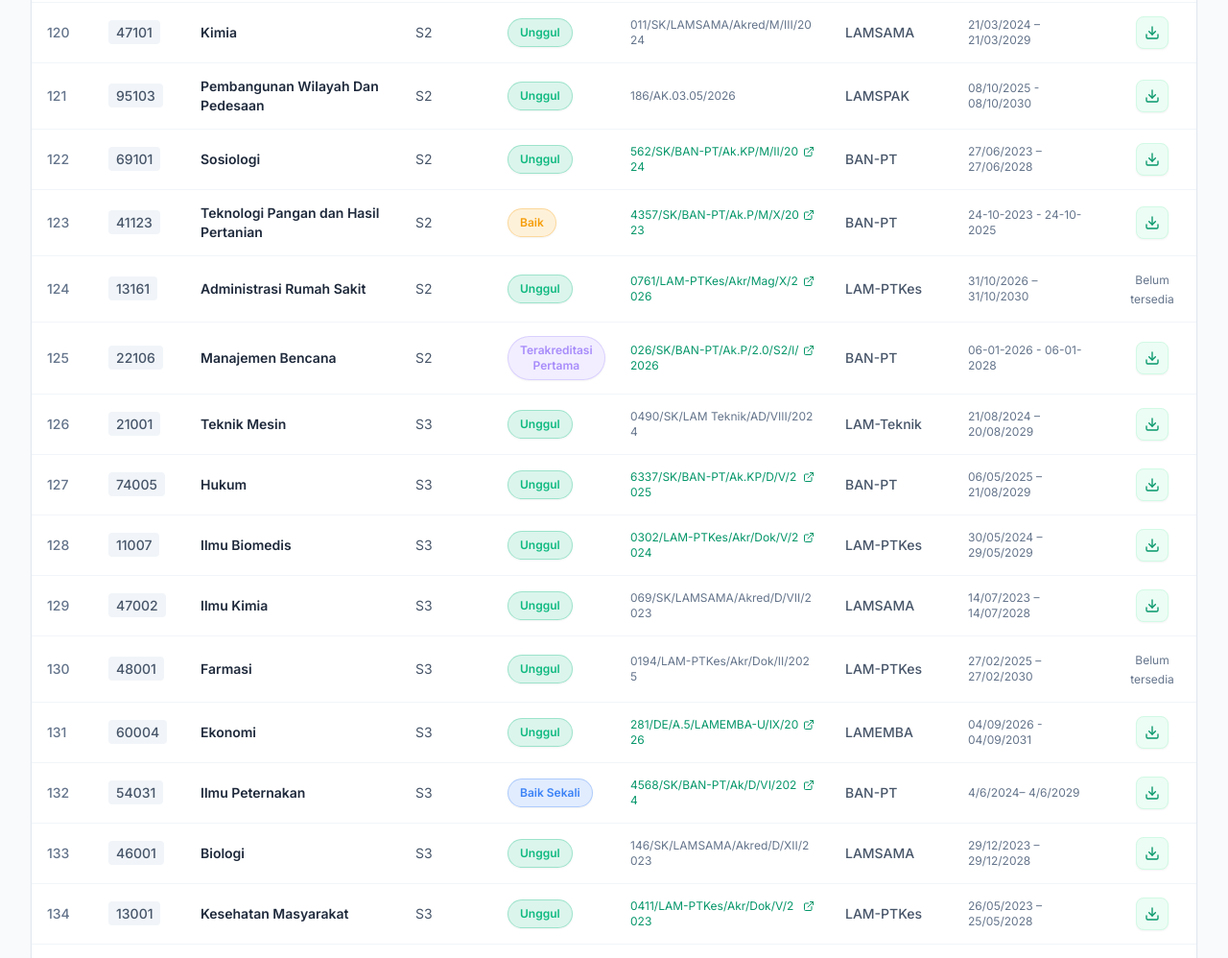
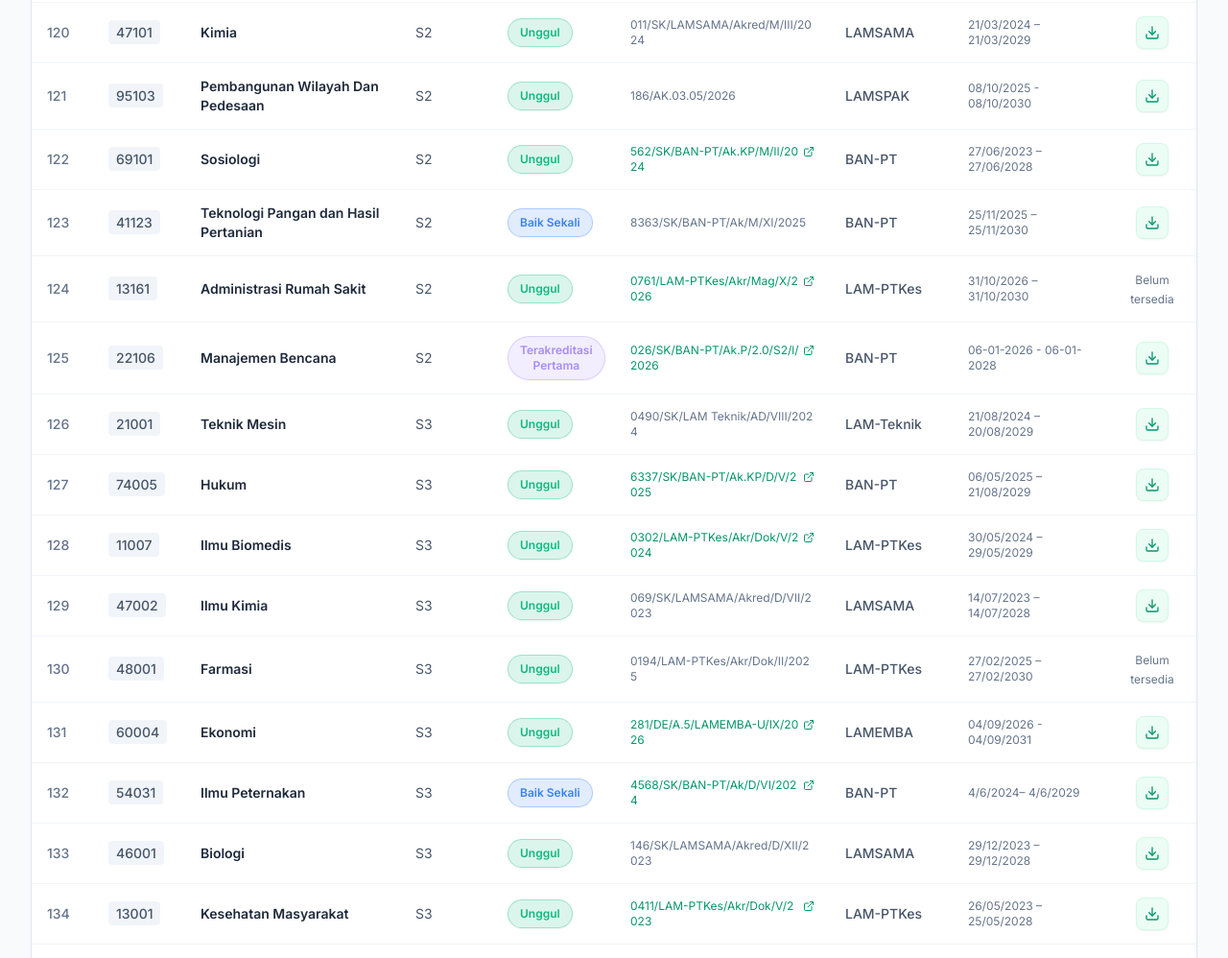
Before and after one commit to waldi89/Akreditasi-Nasional-Update-19-Mei-2026, a plain HTML site: page index.html in a window 1280 px wide. Shown: the part 7971-8969 px from the top of the page at 96% size. Drawn offline with nearby package versions, Linux system fonts and the light colour scheme.

Commit message:
Perbarui akreditasi S2 TPHP menjadi Baik Sekali
Gunakan sertifikat BAN-PT 8363/SK/BAN-PT/Ak/M/XI/2025 yang diberikan pengguna. Perbarui peringkat menjadi Baik Sekali dan masa berlaku 25 November 2025 sampai 25 November 2030. Tautkan sertifikat JPEG di folder dokumen. Lepas tautan SK periode lama karena berkas SK keputusan baru belum tersedia.

```diff
--- a/index.html
+++ b/index.html
@@ -262,7 +262,7 @@
                 <tr><td>120</td><td>47101</td><td>Kimia</td><td>S2</td><td>Unggul</td><td>011/SK/LAMSAMA/Akred/M/III/2024</td><td>21/03/2024 – 21/03/2029</td><td>LAMSAMA</td><td><a href="https://drive.google.com/file/d/14QCXXSo3TMH3TPtDodbV-zVF-EM4YbTo/view"><button class="btn success">Sertifikat</button></a></td></tr>
                 <tr><td>121</td><td>95103</td><td>Pembangunan Wilayah Dan Pedesaan</td><td>S2</td><td>Unggul</td><td>186/AK.03.05/2026</td><td>08/10/2025 - 08/10/2030</td><td>LAMSPAK</td><td><a href="https://lpm.unand.ac.id/wp-content/uploads/2026/07/SERTIFIKAT-AKREDITASI-PWD-LAMSPAK.pdf"><button class="btn success">Sertifikat</button></a></td></tr>
                 <tr><td>122</td><td>69101</td><td>Sosiologi</td><td>S2</td><td>Unggul</td><td><a href="https://drive.google.com/file/d/1jG_do96dCs5J0VV8UOSGML11RB5zqlfR/view">562/SK/BAN-PT/Ak.KP/M/II/2024</a></td><td>27/06/2023 – 27/06/2028</td><td>BAN-PT</td><td><a href="https://drive.google.com/file/d/1MllOT_D4JXMfYdl-qSYBtRKLGt5SJw4B/view?usp=sharing">Sertifikat</a></td></tr>
-                <tr><td>123</td><td>41123</td><td>Teknologi Pangan dan Hasil Pertanian</td><td>S2</td><td>Baik</td><td><a href="https://drive.google.com/file/d/1JIHcTStwrQWLxQLoQcoZB15cSdVeSZee/view">4357/SK/BAN-PT/Ak.P/M/X/2023</a></td><td>24-10-2023 - 24-10-2025</td><td>BAN-PT</td><td><a href="https://lpm.unand.ac.id/wp-content/uploads/2025/09/S2-Teknologi-Pangan-dan-Hasil-Pertanian.pdf">Sertifikat</a></td></tr>
+                <tr><td>123</td><td>41123</td><td>Teknologi Pangan dan Hasil Pertanian</td><td>S2</td><td>Baik Sekali</td><td>8363/SK/BAN-PT/Ak/M/XI/2025</td><td>25/11/2025 – 25/11/2030</td><td>BAN-PT</td><td><a href="dokumen/Sertifikat-S2-TPHP-2025-2030.jpeg">Sertifikat</a></td></tr>
                 <tr><td>124</td><td>13161</td><td>Administrasi Rumah Sakit</td><td>S2</td><td>Unggul</td><td><a href="https://drive.google.com/file/d/1jGSD8gKMQ_vI3GFmXAm0Vl28OsEUVJC_/view">0761/LAM-PTKes/Akr/Mag/X/2026</a></td><td>31/10/2026 – 31/10/2030</td><td>LAM-PTKes</td><td>Sertifikat</td></tr>
                 <tr><td>125</td><td>22106</td><td>Manajemen Bencana</td><td>S2</td><td>Terakreditasi Pertama</td><td><a href="https://drive.google.com/file/d/1zL5VainQ77XWaW_Bv0rVdCKcIAKghSdJ/view">026/SK/BAN-PT/Ak.P/2.0/S2/l/2026</a></td><td>06-01-2026 - 06-01-2028</td><td>BAN-PT</td><td><a href="https://lpm.unand.ac.id/wp-content/uploads/2026/01/Sertifikat-AKreditasi-Prodi-S2-Manajemen-Bencana.pdf">Sertifikat</a></td></tr>
                 <tr><td>126</td><td>21001</td><td>Teknik Mesin</td><td>S3</td><td>Unggul</td><td>0490/SK/LAM Teknik/AD/VIII/2024</td><td>21/08/2024 – 20/08/2029</td><td>LAM-Teknik</td><td><a href="https://drive.google.com/file/d/1p-I63Bqbu2Del3ra6F7a4rbhPqK5e4u7/view"><button class="btn success">Sertifikat</button></a></td></tr>
```
